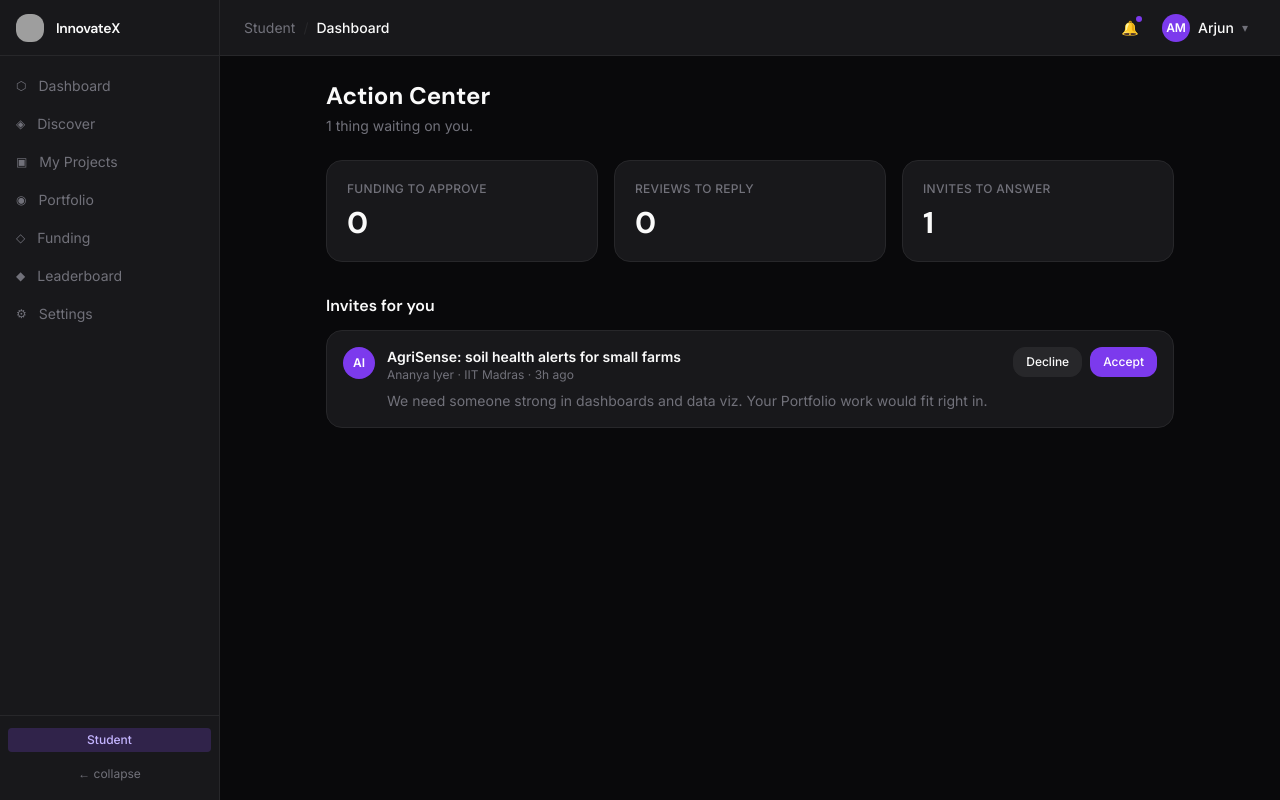
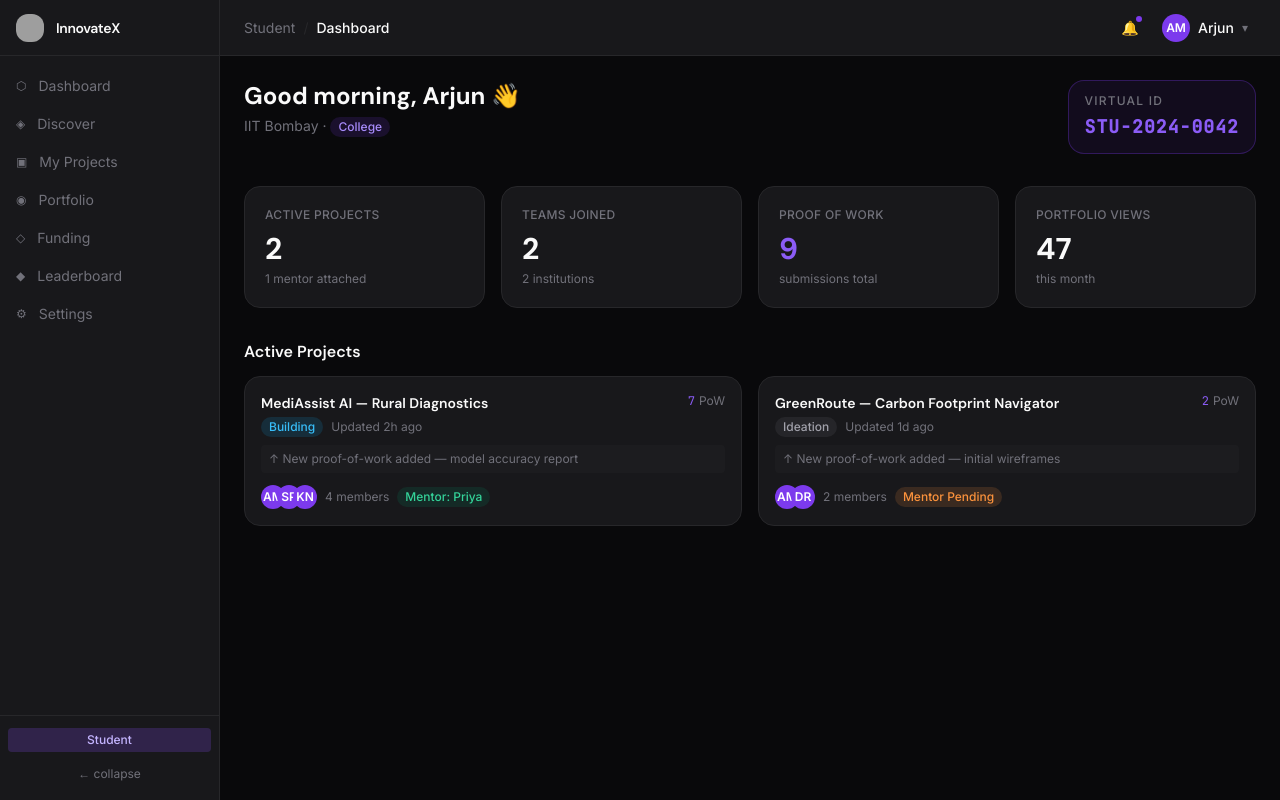
Before and after one commit to Hunny-Chaurasia/InnovateX, a React (Vite) app: page /student/actions in a window 1280 px wide. Built offline with nearby package versions, Linux system fonts and the light colour scheme; grey boxes are pictures that could not be loaded.

Commit message:
Rename StudentActions to StudentDashboard and update UI

```diff
--- a/src/pages/student/StudentActions.tsx
+++ b/src/pages/student/StudentActions.tsx
@@ -1,140 +1,115 @@
-import { useMemo } from 'react';
 import { useNavigate } from 'react-router-dom';
-import { Card, Badge, Button, Avatar, EmptyState, StatCard } from '../../components/ui';
-import { useToast } from '../../components/Toast';
-import FundingApprovalCard from '../../components/FundingApprovalCard';
-import { useWorkflow, respondCollab, timeAgo, isMemberOf, CURRENT_STUDENT } from '../../store/workflow';
+import { Card, StatCard, Badge, StageBadge, InstitutionBadge, VirtualIdCard, Button, Avatar } from '../../components/ui';
+import { MOCK_PROJECTS, MOCK_PROBLEMS } from '../../data/mock';
 
-/**
- * Action Center: everything waiting on the student.
- *   - funding they must approve as team leader
- *   - industry reviews that need a reply
- *   - team invites / mentor requests (incoming + sent)
- */
-export default function StudentActions() {
+export default function StudentDashboard() {
   const navigate = useNavigate();
-  const { toast } = useToast();
-  const { fundings, reviews, requests } = useWorkflow();
-
-  const fundingToApprove = useMemo(
-    () => fundings.filter(f => f.status === 'awaiting_leader' && f.leaderId === CURRENT_STUDENT.id),
-    [fundings],
-  );
-  const reviewsToReply = useMemo(
-    () => reviews.filter(r => r.status === 'open' && isMemberOf(r.teamName, CURRENT_STUDENT.id)),
-    [reviews],
-  );
-  const incoming = requests.filter(r => r.direction === 'incoming');
-  const outgoing = requests.filter(r => r.direction === 'outgoing');
-  const pendingIncoming = incoming.filter(r => r.status === 'pending');
-  const total = fundingToApprove.length + reviewsToReply.length + pendingIncoming.length;
-
+  let userName = "Arjun";
+  let institution = "IIT";
+  let institutionType = "College";
+  let institutionLoc="Bombay";
+  let Studid="STU-2024-0042";
   return (
-    <div className="p-6 max-w-4xl mx-auto">
-      <div className="mb-6">
-        <h1 className="text-2xl font-bold mb-1" style={{ fontFamily: 'DM Sans', color: 'var(--foreground)' }}>Action Center</h1>
+    <div className="p-6 max-w-6xl mx-auto">
+      {/* Welcome */}
+      <div className="mb-8 flex items-start justify-between flex-wrap gap-4">
+        <div>
+          <h1 className="text-2xl font-bold mb-1" style={{ fontFamily: 'DM Sans', color: 'var(--foreground)' }}>
+            Good morning, {userName} 👋
+          </h1>
           <p className="text-sm" style={{ color: 'var(--muted-foreground)' }}>
-          {total === 0 ? "You're all caught up." : `${total} thing${total > 1 ? 's' : ''} waiting on you.`}
+            {institution} {institutionLoc} · <InstitutionBadge type="College" />
           </p>
         </div>
-
-      <div className="grid grid-cols-3 gap-4 mb-8">
-        <StatCard label="Funding to approve" value={fundingToApprove.length} accent={fundingToApprove.length > 0} />
-        <StatCard label="Reviews to reply" value={reviewsToReply.length} />
-        <StatCard label="Invites to answer" value={pendingIncoming.length} />
+        <VirtualIdCard id={Studid} />
       </div>
 
-      {total === 0 && outgoing.length === 0 && (
-        <EmptyState icon="✅" title="Nothing needs your attention" body="Funding approvals, review replies and team invites will show up here." />
+      {/* Stats */}
+      <div className="grid grid-cols-2 md:grid-cols-4 gap-4 mb-8">
+        <StatCard label="Active Projects" value={2} sub="1 mentor attached" />
+        <StatCard label="Teams Joined" value={2} sub="2 institutions" />
+        <StatCard label="Proof of Work" value={9} sub="submissions total" accent />
+        <StatCard label="Portfolio Views" value={47} sub="this month" />
+      </div>
+
+      {/* Active projects quick view */}
+      <h2 className="text-base font-semibold mb-3" style={{ fontFamily: 'DM Sans', color: 'var(--foreground)' }}>
+        Active Projects
+      </h2>
+      <div className="grid md:grid-cols-2 gap-4 mb-8" >
+        {MOCK_PROJECTS.map(p => (
+          <Card  onClick={() => navigate("/student/projects")}
+            key={p.id}
+            className="p-4 cursor-pointer"
+            style={{ cursor: 'pointer' }}
+          >
+            <div className="flex items-start justify-between mb-2">
+              <div className="flex-1 min-w-0">
+                <p className="font-semibold text-sm mb-1 truncate" style={{ fontFamily: 'DM Sans', color: 'var(--foreground)' }}>
+                  {p.title}
+                </p>
+                <div className="flex items-center gap-2 flex-wrap">
+                  <StageBadge stage={p.stage} />
+                  <span className="text-xs" style={{ color: 'var(--muted-foreground)' }}>Updated {p.lastUpdated}</span>
+                </div>
+              </div>
+              <div className="flex items-center gap-1 ml-2 flex-shrink-0">
+                <span className="text-xs font-mono" style={{ color: 'var(--accent)' }}>{p.proofOfWork}</span>
+                <span className="text-xs" style={{ color: 'var(--muted-foreground)' }}>PoW</span>
+              </div>
+            </div>
+            {p.activityLog[0] && (
+              <p className="text-xs px-2 py-1.5 rounded" style={{ background: 'var(--muted)', color: 'var(--muted-foreground)' }}>
+                ↑ {p.activityLog[0].text}
+              </p>
             )}
-
-      {fundingToApprove.length > 0 && (
-        <section className="mb-8">
-          <h2 className="text-base font-semibold mb-1" style={{ fontFamily: 'DM Sans', color: 'var(--foreground)' }}>Funding awaiting your approval</h2>
-          <p className="text-xs mb-3" style={{ color: 'var(--muted-foreground)' }}>You're the team leader, so the project is marked Funded only after you confirm.</p>
-          <div className="flex flex-col gap-3">
-            {fundingToApprove.map(f => <FundingApprovalCard key={f.id} record={f} />)}
-          </div>
-        </section>
-      )}
-
-      {reviewsToReply.length > 0 && (
-        <section className="mb-8">
-          <div className="flex items-center justify-between mb-3">
-            <h2 className="text-base font-semibold" style={{ fontFamily: 'DM Sans', color: 'var(--foreground)' }}>Reviews that need a reply</h2>
-            <Button variant="ghost" size="sm" onClick={() => navigate('/student/reviews')}>Open reviews →</Button>
-          </div>
-          <div className="flex flex-col gap-2">
-            {reviewsToReply.map(r => (
-              <Card key={r.id} className="p-4 flex items-center gap-3 flex-wrap">
-                <div className="flex-1 min-w-0">
-                  <p className="text-sm font-medium" style={{ color: 'var(--foreground)' }}>{r.projectTitle}</p>
-                  <p className="text-xs" style={{ color: 'var(--muted-foreground)' }}>{r.reviewerName}, {r.reviewerOrg} · {timeAgo(r.createdAt)}</p>
-                </div>
-                <Badge variant="warning">Changes requested</Badge>
-              </Card>
+            <div className="flex items-center gap-2 mt-3">
+              <div className="flex -space-x-2">
+                {p.team.slice(0, 3).map(m => (
+                  <Avatar key={m.name} initials={m.avatar} size="sm" />
                 ))}
               </div>
-        </section>
+              <span className="text-xs" style={{ color: 'var(--muted-foreground)' }}>{p.teamSize} members</span>
+              {p.mentorStatus === 'accepted' && (
+                <Badge variant="success">Mentor: {p.mentorName?.split(' ')[1]}</Badge>
               )}
-
-      {incoming.length > 0 && (
-        <section className="mb-8">
-          <h2 className="text-base font-semibold mb-3" style={{ fontFamily: 'DM Sans', color: 'var(--foreground)' }}>Invites for you</h2>
-          <div className="flex flex-col gap-3">
-            {incoming.map(r => (
-              <Card key={r.id} className="p-4">
-                <div className="flex items-start gap-3 flex-wrap">
-                  <Avatar initials={r.from.avatar} />
-                  <div className="flex-1 min-w-0">
-                    <p className="text-sm font-semibold" style={{ color: 'var(--foreground)' }}>{r.projectTitle}</p>
-                    <p className="text-xs mb-2" style={{ color: 'var(--muted-foreground)' }}>
-                      {r.from.name} · {r.from.institution} · {timeAgo(r.createdAt)}
-                    </p>
-                    <p className="text-sm" style={{ color: 'var(--muted-foreground)' }}>{r.reason}</p>
-                  </div>
-                  {r.status === 'pending' ? (
-                    <div className="flex gap-2 flex-shrink-0">
-                      <Button variant="secondary" size="sm" onClick={() => { respondCollab(r.id, 'declined'); toast('Invite declined.', 'info'); }}>Decline</Button>
-                      <Button size="sm" onClick={() => { respondCollab(r.id, 'accepted'); toast(`You joined "${r.projectTitle}". Find it in My Projects.`, 'success'); }}>Accept</Button>
-                    </div>
-                  ) : (
-                    <Badge variant={r.status === 'accepted' ? 'success' : 'danger'}>{r.status === 'accepted' ? '✓ Joined' : '✕ Declined'}</Badge>
+              {p.mentorStatus === 'pending' && (
+                <Badge variant="pending">Mentor Pending</Badge>
               )}
             </div>
           </Card>
         ))}
       </div>
-        </section>
-      )}
 
-      {outgoing.length > 0 && (
-        <section>
-          <h2 className="text-base font-semibold mb-3" style={{ fontFamily: 'DM Sans', color: 'var(--foreground)' }}>Requests you sent</h2>
-          <div className="flex flex-col gap-2">
-            {outgoing.map(r => (
-              <Card key={r.id} className="p-4 flex items-center gap-3 flex-wrap">
-                <Avatar initials={r.to.avatar} size="sm" />
-                <div className="flex-1 min-w-0">
-                  <p className="text-sm font-medium" style={{ color: 'var(--foreground)' }}>
-                    {r.to.name} <span className="text-xs font-normal" style={{ color: 'var(--muted-foreground)' }}>· {r.kind === 'mentor' ? 'mentor' : 'teammate'}</span>
-                  </p>
-                  <p className="text-xs" style={{ color: 'var(--muted-foreground)' }}>{r.projectTitle} · {timeAgo(r.createdAt)}</p>
+      {/* Recommended problems */}
+      {/* <div className="flex items-center justify-between mb-3">
+        <h2 className="text-base font-semibold" style={{ fontFamily: 'DM Sans', color: 'var(--foreground)' }}>
+          New Problems
+        </h2>
+        <Button onClick={() => navigate('/student/discover')} variant="ghost" size="sm">
+          View all →
+        </Button>
       </div>
-                {r.status === 'pending' ? (
-                  <div className="flex items-center gap-2">
-                    <Badge variant="pending">Pending</Badge>
-                    {/* Demo only: there are no other logged-in users yet, so you can answer on their behalf. */}
-                    <Button variant="ghost" size="sm" onClick={() => respondCollab(r.id, 'accepted')}>Demo: mark accepted</Button>
+      <div className="grid md:grid-cols-3 gap-3">
+        {MOCK_PROBLEMS.slice(0, 3).map(p => (
+          <Card key={p.id} className="p-4">
+            <div className="flex items-center gap-2 mb-2">
+              <div
+                className="w-7 h-7 rounded-md flex items-center justify-center text-xs font-bold flex-shrink-0"
+                style={{ background: 'var(--secondary)', color: 'var(--foreground)' }}
+              >
+                {p.logo}
               </div>
-                ) : (
-                  <Badge variant={r.status === 'accepted' ? 'success' : 'danger'}>{r.status === 'accepted' ? '✓ Accepted' : '✕ Declined'}</Badge>
-                )}
+              <span className="text-xs" style={{ color: 'var(--muted-foreground)' }}>{p.company}</span>
+            </div>
+            <p className="text-sm font-medium mb-2" style={{ color: 'var(--foreground)' }}>{p.title}</p>
+            <div className="flex flex-wrap gap-1 mb-3">
+              {p.tags.map(t => <Badge key={t}>{t}</Badge>)}
+            </div>
+            <Button variant="secondary" size="sm" className="w-full">Solve This</Button>
           </Card>
         ))}
-          </div>
-        </section>
-      )}
+      </div> */}
     </div>
   );
 }
```
Lines whose indentation alone changed are shown as unchanged.
